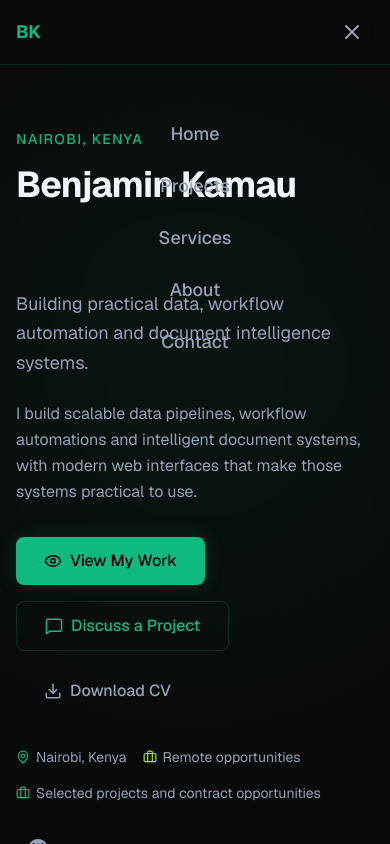
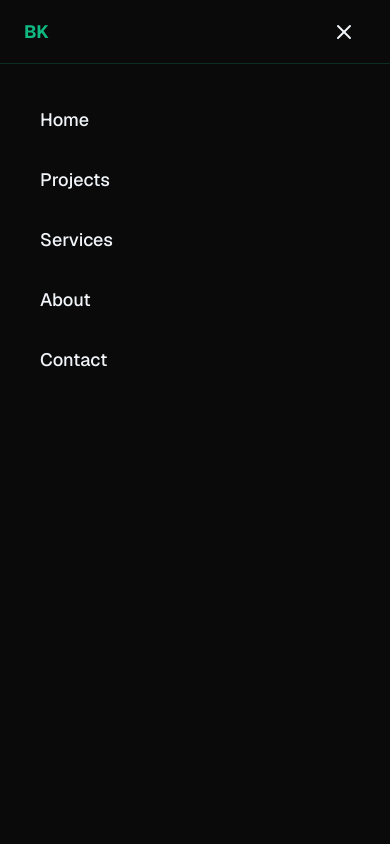
Before and after one commit to kamaubenjamin/benjamin-kamau-portfolio, a Next.js app: page / in a window 390 px wide. Both pictures are taken after a click on the button "Open menu". Shown: the top 844 px of the page. Built offline with nearby package versions, Linux system fonts and the light colour scheme; no server answers.

Commit message:
fix: isolate mobile navigation overlay

```diff
--- a/src/components/navigation/MobileMenu.tsx
+++ b/src/components/navigation/MobileMenu.tsx
@@ -1,18 +1,23 @@
 "use client";
 
 import { useEffect, useRef, useState } from "react";
+import { createPortal } from "react-dom";
 import Link from "next/link";
+import { usePathname } from "next/navigation";
 import { motion, AnimatePresence, useReducedMotion } from "framer-motion";
 import { Menu, X } from "lucide-react";
 import { navItems } from "@/data/nav";
+import { personal } from "@/data/personal";
 
 export function MobileMenu() {
-  const [isOpen, setIsOpen] = useState(false);
+  const [openPathname, setOpenPathname] = useState<string | null>(null);
+  const pathname = usePathname();
+  const isOpen = openPathname === pathname;
   const shouldReduceMotion = useReducedMotion();
   const triggerRef = useRef<HTMLButtonElement>(null);
 
   const closeMenu = (returnFocus = false) => {
-    setIsOpen(false);
+    setOpenPathname(null);
     if (returnFocus) {
       requestAnimationFrame(() => triggerRef.current?.focus());
     }
@@ -21,27 +26,37 @@ export function MobileMenu() {
   useEffect(() => {
     if (!isOpen) return;
 
+    const previousHtmlOverflow = document.documentElement.style.overflow;
+    const previousBodyOverflow = document.body.style.overflow;
     const handleKeyDown = (event: KeyboardEvent) => {
       if (event.key === "Escape") closeMenu(true);
     };
 
+    document.documentElement.style.overflow = "hidden";
+    document.body.style.overflow = "hidden";
     document.addEventListener("keydown", handleKeyDown);
-    return () => document.removeEventListener("keydown", handleKeyDown);
+    return () => {
+      document.documentElement.style.overflow = previousHtmlOverflow;
+      document.body.style.overflow = previousBodyOverflow;
+      document.removeEventListener("keydown", handleKeyDown);
+    };
   }, [isOpen]);
 
   return (
     <div className="md:hidden">
       <button
         ref={triggerRef}
-        onClick={() => setIsOpen(!isOpen)}
+        onClick={() => setOpenPathname(isOpen ? null : pathname)}
         className="flex min-h-11 min-w-11 items-center justify-center rounded-[var(--radius-button)] p-2 text-[var(--color-text-muted)] transition-colors hover:text-[var(--color-emerald)] focus-visible:outline-none focus-visible:ring-2 focus-visible:ring-[var(--color-emerald)] focus-visible:ring-offset-2 focus-visible:ring-offset-[var(--color-bg)]"
         aria-label={isOpen ? "Close menu" : "Open menu"}
         aria-expanded={isOpen}
         aria-controls="mobile-navigation-panel"
       >
-        {isOpen ? <X size={24} /> : <Menu size={24} />}
+        <Menu size={24} aria-hidden="true" />
       </button>
 
+      {typeof document !== "undefined" &&
+        createPortal(
           <AnimatePresence>
             {isOpen && (
               <motion.div
@@ -50,23 +65,56 @@ export function MobileMenu() {
                 animate={shouldReduceMotion ? {} : { opacity: 1, x: 0 }}
                 exit={shouldReduceMotion ? {} : { opacity: 0, x: "100%" }}
                 transition={{ duration: 0.3, ease: "easeInOut" }}
-            className="fixed inset-0 top-16 z-40 bg-[var(--color-bg)]/95 backdrop-blur-sm"
+                className="fixed inset-0 z-[100] flex min-h-dvh flex-col overflow-y-auto overscroll-contain bg-[var(--color-bg)] text-[var(--color-text)] md:hidden"
+                role="dialog"
+                aria-modal="true"
+                aria-label="Mobile navigation menu"
               >
-            <nav aria-label="Mobile navigation" className="flex flex-col items-center gap-2 pt-12">
-              {navItems.map((item) => (
+                <div className="flex min-h-16 shrink-0 items-center justify-between border-b border-[var(--color-border)] px-6 pt-[env(safe-area-inset-top)]">
+                  <Link
+                    href="/"
+                    onClick={() => closeMenu()}
+                    className="rounded-[var(--radius-button)] text-lg font-bold tracking-tight text-[var(--color-text)] transition-colors hover:text-[var(--color-emerald)] focus-visible:outline-none focus-visible:ring-2 focus-visible:ring-[var(--color-emerald)]"
+                  >
+                    <span className="text-[var(--color-emerald)]">BK</span>
+                    <span className="sr-only">{personal.name}</span>
+                  </Link>
+                  <button
+                    type="button"
+                    onClick={() => closeMenu(true)}
+                    className="flex min-h-11 min-w-11 items-center justify-center rounded-[var(--radius-button)] p-2 text-[var(--color-text)] transition-colors hover:text-[var(--color-emerald)] focus-visible:outline-none focus-visible:ring-2 focus-visible:ring-[var(--color-emerald)] focus-visible:ring-offset-2 focus-visible:ring-offset-[var(--color-bg)]"
+                    aria-label="Close menu"
+                  >
+                    <X size={24} aria-hidden="true" />
+                  </button>
+                </div>
+
+                <nav
+                  aria-label="Mobile navigation"
+                  className="flex flex-1 flex-col gap-3 px-6 pb-[max(2rem,env(safe-area-inset-bottom))] pt-8"
+                >
+                  {navItems.map((item) => {
+                    const isActive =
+                      item.href === "/" ? pathname === "/" : pathname.startsWith(item.href);
+
+                    return (
                       <Link
                         key={item.href}
                         href={item.href}
                         onClick={() => closeMenu()}
-                  className="inline-flex min-h-11 items-center rounded-[var(--radius-button)] px-4 text-lg font-medium text-[var(--color-text-muted)] transition-colors hover:text-[var(--color-emerald)] focus-visible:outline-none focus-visible:ring-2 focus-visible:ring-[var(--color-emerald)]"
+                        className="flex min-h-12 w-full items-center rounded-[var(--radius-button)] px-4 text-lg font-medium text-[var(--color-text)] transition-colors hover:bg-[var(--color-bg-elevated)] hover:text-[var(--color-emerald)] focus-visible:outline-none focus-visible:ring-2 focus-visible:ring-[var(--color-emerald)]"
+                        aria-current={isActive ? "page" : undefined}
                       >
                         {item.label}
                       </Link>
-              ))}
+                    );
+                  })}
                 </nav>
               </motion.div>
             )}
-      </AnimatePresence>
+          </AnimatePresence>,
+          document.body,
+        )}
     </div>
   );
 }
```
Lines whose indentation alone changed are shown as unchanged.
